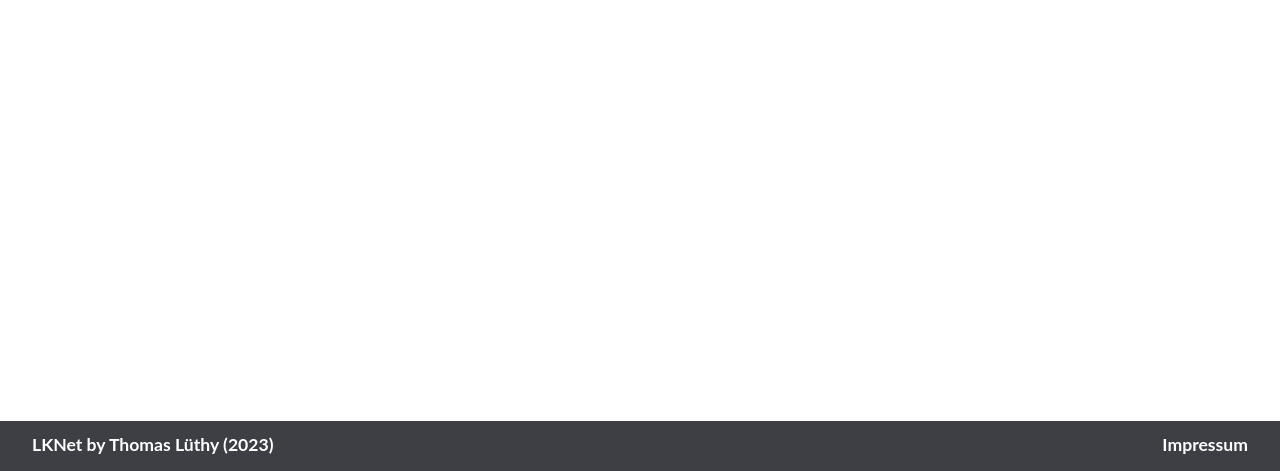
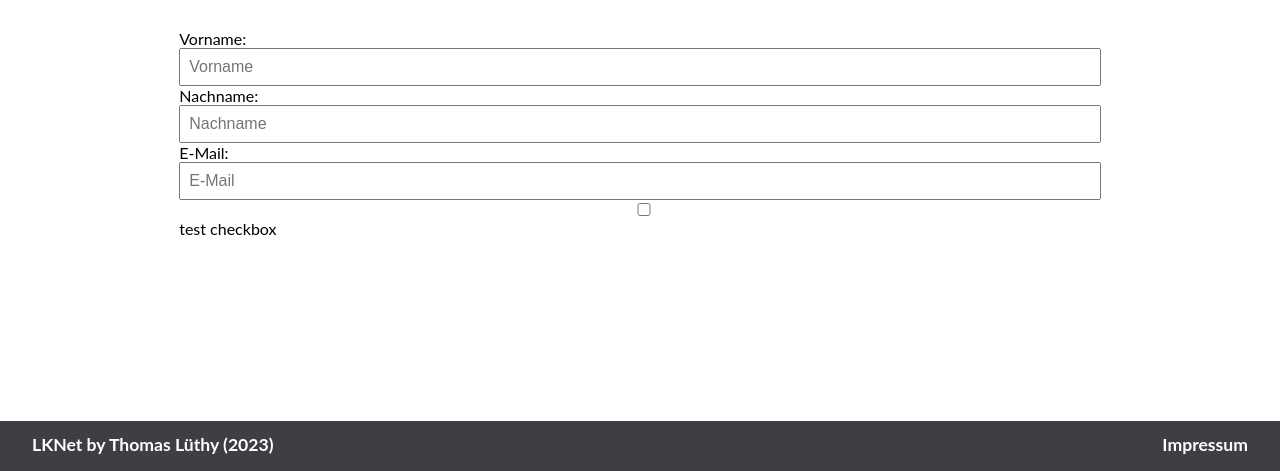
Before and after one commit to Orxolot/Internetdienste, a plain HTML site: page bestellung.html in a window 1280 px wide. Shown: the part 329-800 px from the top of the page. Drawn offline with Linux system fonts and the light colour scheme.

Commit message:
Update bestellung.html
Checkbox gewurstel

```diff
--- a/bestellung.html
+++ b/bestellung.html
@@ -57,7 +57,27 @@
         <h1>Willkommen beim Bestellformular von LKNet!</h1>
         <p>Wir freuen uns, dass Sie sich dafür entschieden haben, unsere erstklassigen Dienste basierend auf den renommierten Open-Source-Plattformen Nextcloud, Bitwarden, OpenProject und OnlyOffice zu bestellen. Bitte füllen Sie das untenstehende Bestellformular aus, um Ihre Anfrage zu platzieren.</p>
     </header>
-
+    <div class="flex-container">
+        <form id="kontakt-formular" action="kontakt.html" method="post">
+        <div class="row">
+            <div class="col-3">
+                <label for="vorname" class="screenreader">Vorname:</label>
+                <input id="vorname" type="text" name="vorname" placeholder="Vorname">
+            </div>
+            <div class="col-3"></div>
+                <label for="nachname" class="screenreader">Nachname:</label>
+                <input id="nachname" type="text" name="nachname" placeholder="Nachname">
+        </div>
+        <div class="row">
+            <div class="col-6"></div>
+                <label for="email" class="screenreader">E-Mail:</label>
+                <input id="email" type="text" name="email" placeholder="E-Mail" pattern="(?:[a-z0-9!#$%&'*+\/=?^_`{|}~-]+(?:\.[a-z0-9!#$%&'*+\/=?^_`{|}~-]+)*|'(?:[\x01-\x08\x0b\x0c\x0e-\x1f\x21\x23-\x5b\x5d-\x7f]|\\[\x01-\x09\x0b\x0c\x0e-\x7f])*')@(?:(?:[a-z0-9](?:[a-z0-9-]*[a-z0-9])?\.)+[a-z0-9](?:[a-z0-9-]*[a-z0-9])?|\[(?:(?:(2(5[0-5]|[0-4][0-9])|1[0-9][0-9]|[1-9]?[0-9]))\.){3}(?:(2(5[0-5]|[0-4][0-9])|1[0-9][0-9]|[1-9]?[0-9])|[a-z0-9-]*[a-z0-9]:(?:[\x01-\x08\x0b\x0c\x0e-\x1f\x21-\x5a\x53-\x7f]|\\[\x01-\x09\x0b\x0c\x0e-\x7f])+)\])" title="E-Mail Adresse"">
+        </div>
+        <div class="row">
+            <div class="col-8"></div>
+                <input type="checkbox" id="checkbox" name="checkbox" value="checkbox1">
+                <label for="checkbox">test checkbox</label><br>
+        </div>
 </section>
 <!-- Fusszeile -->
 <nav class="footer-nav">
```
